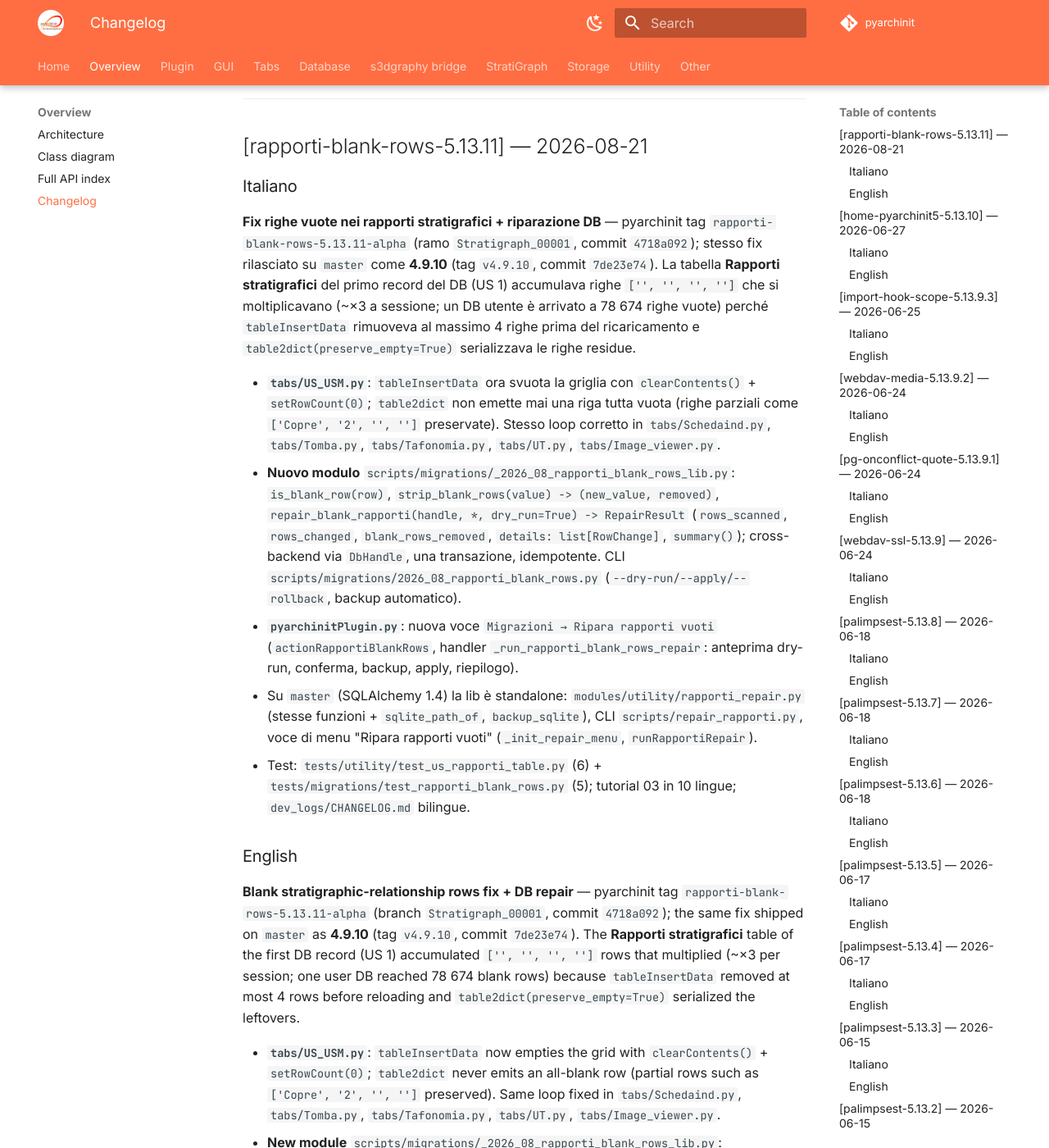
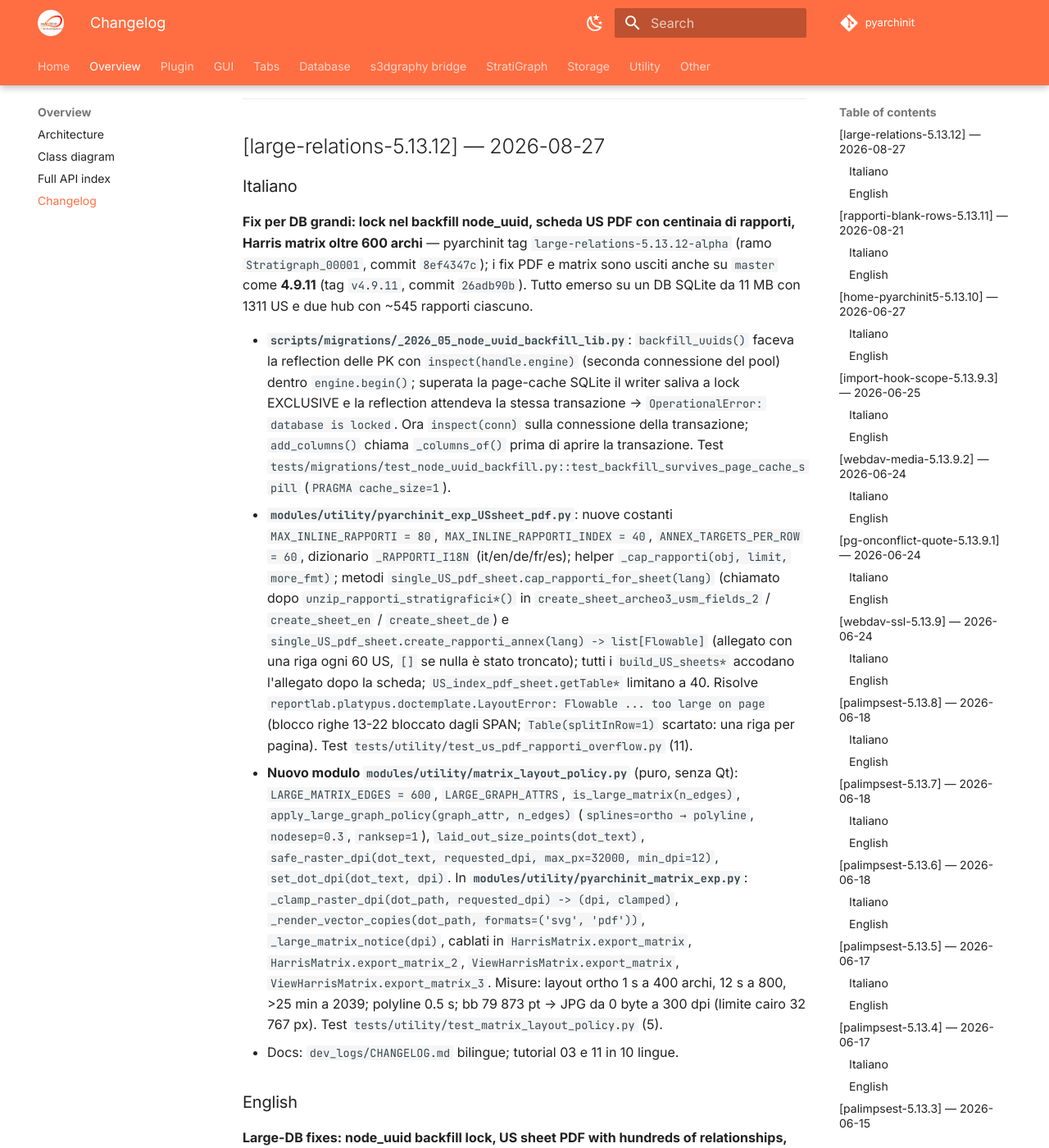
Before and after one commit to enzococca/pyarchinit-api-docs, an MkDocs documentation site: the page built from docs/CHANGELOG.md, in a window 1280 px wide and 1400 px high, scrolled down 274 px. Shown: the whole window at 82% size. Built offline with MkDocs 1.6.1 and Material for MkDocs 9.7.7, drawn with Linux system fonts in a browser that asks for light colours; comment, search, counter and statistics services are not loaded; some of the changed text lies outside the part shown.

Commit message:
changelog: add large-relations-5.13.12 / 4.9.11 (node_uuid backfill lock, US sheet PDF annex, matrix_layout_policy)

```diff
--- a/docs/CHANGELOG.md
+++ b/docs/CHANGELOG.md
@@ -4,6 +4,28 @@
 > da `pyarchinit-code_dev/`.
 >
 > Format: bilingue IT/EN. Le date sono ISO 8601.
+
+---
+
+## [large-relations-5.13.12] — 2026-08-27
+
+### Italiano
+
+**Fix per DB grandi: lock nel backfill node_uuid, scheda US PDF con centinaia di rapporti, Harris matrix oltre 600 archi** — pyarchinit tag `large-relations-5.13.12-alpha` (ramo `Stratigraph_00001`, commit `8ef4347c`); i fix PDF e matrix sono usciti anche su `master` come **4.9.11** (tag `v4.9.11`, commit `26adb90b`). Tutto emerso su un DB SQLite da 11 MB con 1311 US e due hub con ~545 rapporti ciascuno.
+
+- **`scripts/migrations/_2026_05_node_uuid_backfill_lib.py`**: `backfill_uuids()` faceva la reflection delle PK con `inspect(handle.engine)` (seconda connessione del pool) dentro `engine.begin()`; superata la page-cache SQLite il writer saliva a lock EXCLUSIVE e la reflection attendeva la stessa transazione → `OperationalError: database is locked`. Ora `inspect(conn)` sulla connessione della transazione; `add_columns()` chiama `_columns_of()` prima di aprire la transazione. Test `tests/migrations/test_node_uuid_backfill.py::test_backfill_survives_page_cache_spill` (`PRAGMA cache_size=1`).
+- **`modules/utility/pyarchinit_exp_USsheet_pdf.py`**: nuove costanti `MAX_INLINE_RAPPORTI = 80`, `MAX_INLINE_RAPPORTI_INDEX = 40`, `ANNEX_TARGETS_PER_ROW = 60`, dizionario `_RAPPORTI_I18N` (it/en/de/fr/es); helper `_cap_rapporti(obj, limit, more_fmt)`; metodi `single_US_pdf_sheet.cap_rapporti_for_sheet(lang)` (chiamato dopo `unzip_rapporti_stratigrafici*()` in `create_sheet_archeo3_usm_fields_2` / `create_sheet_en` / `create_sheet_de`) e `single_US_pdf_sheet.create_rapporti_annex(lang) -> list[Flowable]` (allegato con una riga ogni 60 US, `[]` se nulla è stato troncato); tutti i `build_US_sheets*` accodano l'allegato dopo la scheda; `US_index_pdf_sheet.getTable*` limitano a 40. Risolve `reportlab.platypus.doctemplate.LayoutError: Flowable ... too large on page` (blocco righe 13-22 bloccato dagli SPAN; `Table(splitInRow=1)` scartato: una riga per pagina). Test `tests/utility/test_us_pdf_rapporti_overflow.py` (11).
+- **Nuovo modulo `modules/utility/matrix_layout_policy.py`** (puro, senza Qt): `LARGE_MATRIX_EDGES = 600`, `LARGE_GRAPH_ATTRS`, `is_large_matrix(n_edges)`, `apply_large_graph_policy(graph_attr, n_edges)` (`splines=ortho → polyline`, `nodesep=0.3`, `ranksep=1`), `laid_out_size_points(dot_text)`, `safe_raster_dpi(dot_text, requested_dpi, max_px=32000, min_dpi=12)`, `set_dot_dpi(dot_text, dpi)`. In **`modules/utility/pyarchinit_matrix_exp.py`**: `_clamp_raster_dpi(dot_path, requested_dpi) -> (dpi, clamped)`, `_render_vector_copies(dot_path, formats=('svg', 'pdf'))`, `_large_matrix_notice(dpi)`, cablati in `HarrisMatrix.export_matrix`, `HarrisMatrix.export_matrix_2`, `ViewHarrisMatrix.export_matrix`, `ViewHarrisMatrix.export_matrix_3`. Misure: layout ortho 1 s a 400 archi, 12 s a 800, >25 min a 2039; polyline 0.5 s; bb 79 873 pt → JPG da 0 byte a 300 dpi (limite cairo 32 767 px). Test `tests/utility/test_matrix_layout_policy.py` (5).
+- Docs: `dev_logs/CHANGELOG.md` bilingue; tutorial 03 e 11 in 10 lingue.
+
+### English
+
+**Large-DB fixes: node_uuid backfill lock, US sheet PDF with hundreds of relationships, Harris matrix above 600 edges** — pyarchinit tag `large-relations-5.13.12-alpha` (branch `Stratigraph_00001`, commit `8ef4347c`); the PDF and matrix fixes also shipped on `master` as **4.9.11** (tag `v4.9.11`, commit `26adb90b`). All found on an 11 MB SQLite DB with 1311 SU and two hubs with ~545 relationships each.
+
+- **`scripts/migrations/_2026_05_node_uuid_backfill_lib.py`**: `backfill_uuids()` reflected the PKs with `inspect(handle.engine)` (a second pooled connection) inside `engine.begin()`; once the SQLite page cache spilled the writer escalated to an EXCLUSIVE lock and the reflection waited on the same transaction → `OperationalError: database is locked`. Now `inspect(conn)` on the transaction connection; `add_columns()` calls `_columns_of()` before opening the transaction. Test `tests/migrations/test_node_uuid_backfill.py::test_backfill_survives_page_cache_spill` (`PRAGMA cache_size=1`).
+- **`modules/utility/pyarchinit_exp_USsheet_pdf.py`**: new constants `MAX_INLINE_RAPPORTI = 80`, `MAX_INLINE_RAPPORTI_INDEX = 40`, `ANNEX_TARGETS_PER_ROW = 60`, `_RAPPORTI_I18N` dictionary (it/en/de/fr/es); helper `_cap_rapporti(obj, limit, more_fmt)`; methods `single_US_pdf_sheet.cap_rapporti_for_sheet(lang)` (called after `unzip_rapporti_stratigrafici*()` in `create_sheet_archeo3_usm_fields_2` / `create_sheet_en` / `create_sheet_de`) and `single_US_pdf_sheet.create_rapporti_annex(lang) -> list[Flowable]` (annex with one row per 60 SU, `[]` when nothing was capped); every `build_US_sheets*` appends the annex after the sheet; `US_index_pdf_sheet.getTable*` cap at 40. Fixes `reportlab.platypus.doctemplate.LayoutError: Flowable ... too large on page` (rows 13-22 locked by SPANs; `Table(splitInRow=1)` rejected: one line per page). Tests `tests/utility/test_us_pdf_rapporti_overflow.py` (11).
+- **New module `modules/utility/matrix_layout_policy.py`** (pure, no Qt): `LARGE_MATRIX_EDGES = 600`, `LARGE_GRAPH_ATTRS`, `is_large_matrix(n_edges)`, `apply_large_graph_policy(graph_attr, n_edges)` (`splines=ortho → polyline`, `nodesep=0.3`, `ranksep=1`), `laid_out_size_points(dot_text)`, `safe_raster_dpi(dot_text, requested_dpi, max_px=32000, min_dpi=12)`, `set_dot_dpi(dot_text, dpi)`. In **`modules/utility/pyarchinit_matrix_exp.py`**: `_clamp_raster_dpi(dot_path, requested_dpi) -> (dpi, clamped)`, `_render_vector_copies(dot_path, formats=('svg', 'pdf'))`, `_large_matrix_notice(dpi)`, wired into `HarrisMatrix.export_matrix`, `HarrisMatrix.export_matrix_2`, `ViewHarrisMatrix.export_matrix`, `ViewHarrisMatrix.export_matrix_3`. Measurements: ortho layout 1 s at 400 edges, 12 s at 800, >25 min at 2039; polyline 0.5 s; bb 79 873 pt → 0-byte JPG at 300 dpi (cairo limit 32 767 px). Tests `tests/utility/test_matrix_layout_policy.py` (5).
+- Docs: bilingual `dev_logs/CHANGELOG.md`; tutorials 03 and 11 in 10 languages.
 
 ---
 
```
